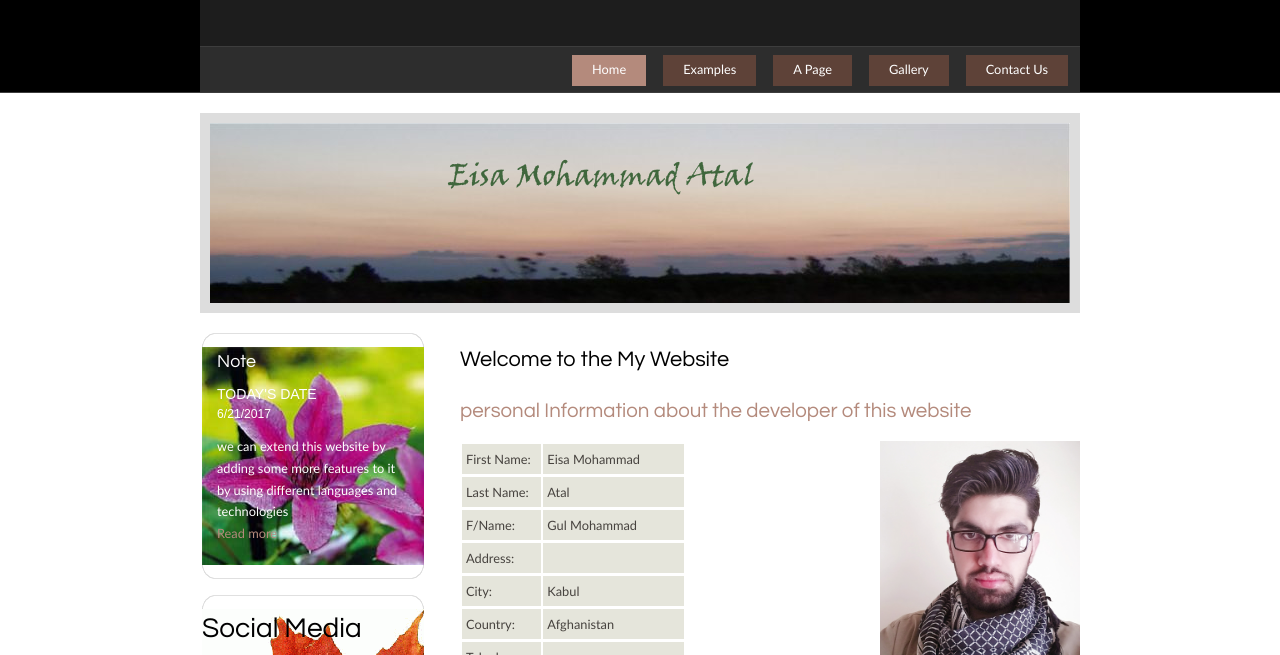
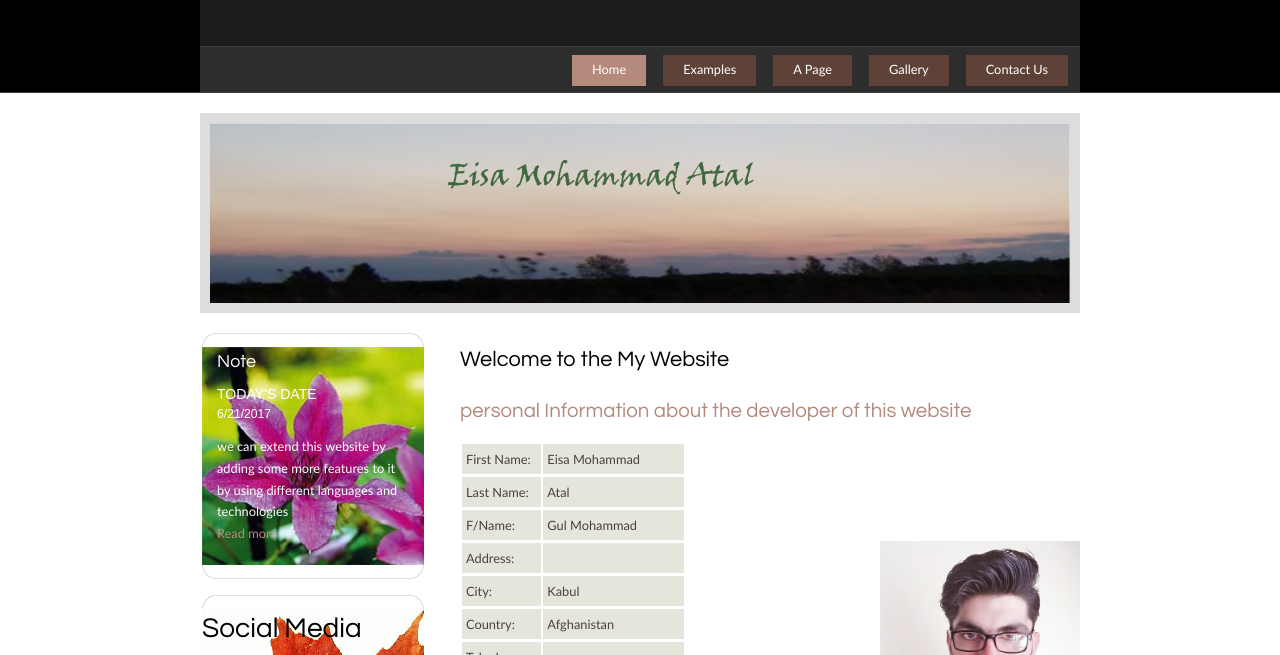
Before and after one commit to khaneisa/khaneisa.github.io, a plain HTML site: page index.html in a window 1280 px wide. Shown: the part 94-749 px from the top of the page. Drawn offline with Linux system fonts and the light colour scheme.

Commit message:
Update index.html

```diff
--- a/index.html
+++ b/index.html
@@ -5,6 +5,11 @@
   <title>My Website</title>
   <meta charset="utf-8">
   <link rel="stylesheet" type="text/css" href="style/style.css" />
+	<style>
+		img#eisa{
+		  padding-top:100px;
+		}
+	</style>
 </head>
 
 <body>
```
